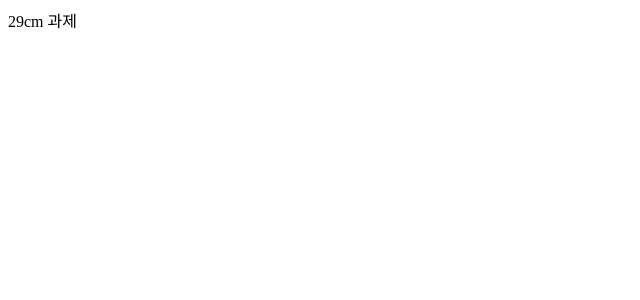
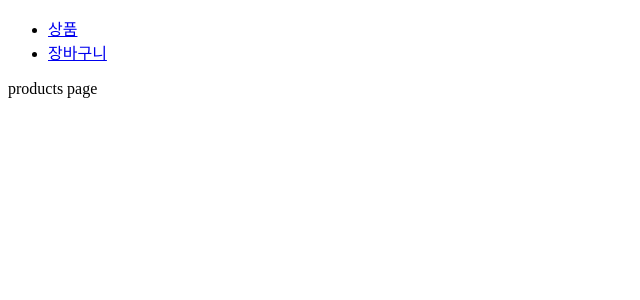
Before and after one commit to kjhwert/shopping, a React (Create React App) app: page /products in a window 1280 px wide. Shown: the top 300 px of the page, without its empty margins (0-640 px from the left). Built offline with nearby package versions, Linux system fonts and the light colour scheme.

Commit message:
feat: 페이지 라우팅 구현 및 상품, 카트 페이지 구성
- GNB(Global Navigation Bar) 컴포넌트로 페이지 이동
- '/' 페이지로 접근시 상품 페이지로 redirect 적용
- 찾을 수 없는 페이지인 경우 '/'로 redirect 적용

```diff
--- a/package.json
+++ b/package.json
@@ -7,6 +7,7 @@
     "@emotion/styled": "^11.11.0",
     "react": "^18.2.0",
     "react-dom": "^18.2.0",
+    "react-router-dom": "^6.16.0",
     "react-scripts": "5.0.1"
   },
   "scripts": {
--- a/src/App.tsx
+++ b/src/App.tsx
@@ -1,5 +1,8 @@
+import { RouterProvider } from "react-router-dom";
+import appRouter from "./pages";
+
 const App = () => {
-  return <div>29cm 과제</div>;
+  return <RouterProvider router={appRouter} />;
 };
 
 export default App;
--- /dev/null
+++ b/src/pages/GNB/index.tsx
@@ -0,0 +1,19 @@
+import { Link, Outlet } from "react-router-dom";
+
+const GNB = () => {
+  return (
+    <nav>
+      <ul>
+        <li>
+          <Link to="/products">상품</Link>
+        </li>
+        <li>
+          <Link to="/cart">장바구니</Link>
+        </li>
+      </ul>
+      <Outlet />
+    </nav>
+  );
+};
+
+export default GNB;
--- /dev/null
+++ b/src/pages/cart/index.tsx
@@ -0,0 +1,5 @@
+const Cart = () => {
+  return <div>carts page</div>;
+};
+
+export default Cart;
--- /dev/null
+++ b/src/pages/index.tsx
@@ -0,0 +1,22 @@
+import {
+  createBrowserRouter,
+  createRoutesFromElements,
+  Navigate,
+  Route,
+} from "react-router-dom";
+import Products from "./products";
+import Cart from "./cart";
+import GNB from "./GNB";
+
+const appRouter = createBrowserRouter(
+  createRoutesFromElements(
+    <Route element={<GNB />}>
+      <Route path="/" element={<Navigate to="/products" />} />
+      <Route path="products" element={<Products />} />
+      <Route path="cart" element={<Cart />} />
+      <Route path="*" element={<Navigate to="/" />} />
+    </Route>,
+  ),
+);
+
+export default appRouter;
--- /dev/null
+++ b/src/pages/products/index.tsx
@@ -0,0 +1,5 @@
+const Products = () => {
+  return <div>products page</div>;
+};
+
+export default Products;
```
Also changed, not shown: 1 other file (tests, documents, lock files or other folders).
